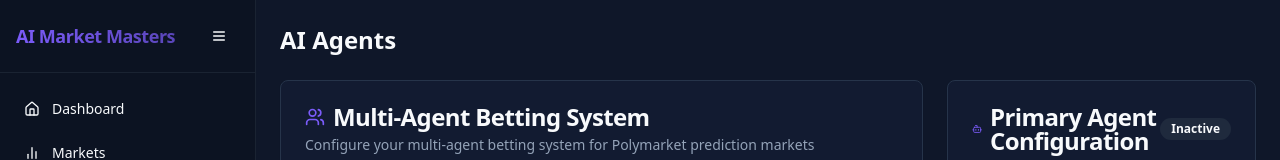
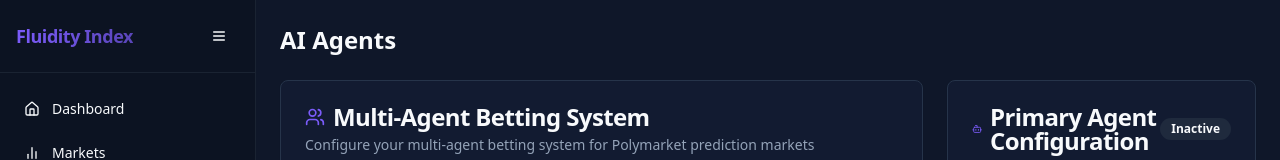
Before and after one commit to ngoiyaeric/Saucy, a React (Vite) app: page /agents in a window 1280 px wide. Shown: the top 160 px of the page. Built offline with nearby package versions, Linux system fonts and the light colour scheme.

Commit message:
Rename AI Market Masters
Rename all instances of "AI Market Masters" to "Fluidity Index".

```diff
--- a/src/components/AppSidebar.tsx
+++ b/src/components/AppSidebar.tsx
@@ -56,7 +56,7 @@ export function AppSidebar({ collapsed, toggleSidebar }: AppSidebarProps) {
         {!collapsed && (
           <h1 className="font-bold text-lg tracking-tight text-sidebar-foreground">
             <span className="bg-gradient-to-r from-primary to-primary/70 bg-clip-text text-transparent">
-              AI Market Masters
+              Fluidity Index
             </span>
           </h1>
         )}
--- a/src/pages/Index.tsx
+++ b/src/pages/Index.tsx
@@ -27,7 +27,7 @@ const Index = () => {
       <div className="min-h-screen flex flex-col items-center justify-center">
         <div className="text-center mb-8">
           <h1 className="text-4xl font-bold mb-4 bg-gradient-to-r from-blue-500 to-purple-500 text-transparent bg-clip-text">
-            AI Market Masters
+            Fluidity Index
           </h1>
           <p className="text-xl text-muted-foreground max-w-md">
             Multi-agent prediction markets and trading powered by AI
```
